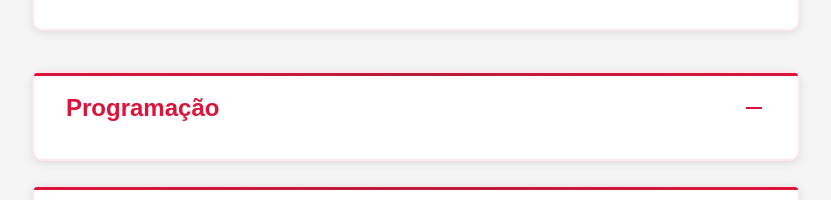
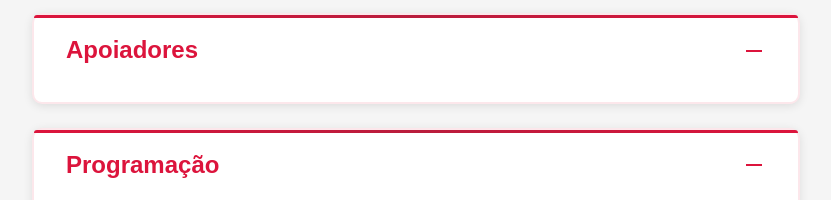
Before and after one commit to noitePolonesa/XVIIINOITEPOLONESA, a plain HTML site: page index.html in a window 1280 px wide. Shown: the part 2584-2784 px from the top of the page, without its empty margins (224-1055 px from the left). Drawn offline with Linux system fonts and the light colour scheme.

Commit message:
Nossos Apoiadores

```diff
--- a/data.js
+++ b/data.js
@@ -35,9 +35,19 @@ const eventData = {
             }
         ]
     },
+    Apoiadores: {
+        title: "Apoiadores",
+        content: "O trabalho da Associação Cultural Polonesa de Itaiópolis só é possível graças ao apoio de instituições que compartilham do compromisso com a preservação e promoção da cultura polonesa em nossa cidade.\n\n",
+        achievements: [
+            "Prefeitura Municipal de Itaiópolis: \n\nA Prefeitura de Itaiópolis é uma parceira fundamental em nossas atividades. Por meio de repasses financeiros, contribui diretamente para a aquisição de trajes típicos utilizados pelo grupo folclórico e para a manutenção das aulas de língua polonesa, beneficiando crianças, jovens e adultos que desejam aprender o idioma e manter vivas as tradições de seus antepassados.\n\n",
+            "Consulado da República da Polônia em Curitiba: \n\nO Consulado da Polônia também tem sido um grande incentivador da cultura em nossa região. Sua colaboração viabiliza duas ações de grande impacto:\n1. Apoio à realização de eventos culturais que promovem a cultura polonesa.\n2. Contribuição para a preservação do patrimônio cultural polonês em Itaiópolis. \n\n - A Colônia de Férias Górale, realizada durante o recesso escolar, que atende cerca de 50 crianças com atividades culturais, recreativas e educativas, todas voltadas à cultura polonesa; \n\n-O apoio à abertura da Casa Polaski ao público, permitindo a realização de eventos e visitas culturais, além de abrigar um lojinha de artesanto e produtos locais.\n\n",
+            "ORPEG (Ośrodek Rozwoju Polskiej Edukacji za Granicą) \n\nA ORPEG, instituição ligada ao governo da Polônia, desempenha um papel essencial no fortalecimento do ensino da língua polonesa em Itaiópolis. Por meio de sua iniciativa, contamos com a presença de um professor nativo, que ministra aulas de polonês à comunidade local, garantindo uma formação linguística de qualidade e ainda mais conectada às raízes da cultura original.\n\n"
+        ]
+    },
     cidade: {
         title: "Itaiópolis... Capital Catarinense da Cultura Polonesa",
-        content: "Itaiópolis é reconhecida como a Capital Catarinense da Cultura Polonesa devido à forte presença de descendentes de imigrantes poloneses e à preservação ativa de suas tradições. O município destaca-se pela rica herança cultural trazida pelos primeiros colonizadores, que, através de danças típicas, festas tradicionais, gastronomia, música e costumes, mantém viva a memória polonesa de geração em geração. \n\nEssa herança cultural é celebrada e fortalecida a cada ano com  passagem das datas de 2 e 3 de maio, datas que se comemoram o dia da Bandeira Polonesa, dia da Constituição Polonesa, Dia da Comunidade Polonesa no Exterior, Dia da Cultura Polonesa em Santa Catarina e Dia da Comunidade Polonesa em Itaiópolis, sendo uma homenagem direta às tradições e contribuições que formaram a identidade cultural do município, reforçando ainda mais o orgulho e a preservação desse legado."
+        content: "Itaiópolis é reconhecida como a Capital Catarinense da Cultura Polonesa devido à forte presença de descendentes de imigrantes poloneses e à preservação ativa de suas tradições. O município destaca-se pela rica herança cultural trazida pelos primeiros colonizadores, que, através de danças típicas, festas tradicionais, gastronomia, música e costumes, mantém viva a memória polonesa de geração em geração. \n\nEssa herança cultural é celebrada e fortalecida a cada ano com  passagem das datas de 2 e 3 de maio, datas que se comemoram o dia da Bandeira Polonesa, dia da Constituição Polonesa, Dia da Comunidade Polonesa no Exterior, Dia da Cultura Polonesa em Santa Catarina e Dia da Comunidade Polonesa em Itaiópolis, sendo uma homenagem direta às tradições e contribuições que formaram a identidade cultural do município, reforçando ainda mais o orgulho e a preservação desse legado.",
+
     },
     grupo: {
         title: "Grupo Folclórico Więzy Polskie",
@@ -88,7 +98,7 @@ const eventData = {
          "Jantar com comidas tradicionais",
          "Baile com músicas típicas",
          "Café colonial na madrugada.",
-         "Lojinha com artesanato e produtos locais.",
+         "Exposição e venda de artesanato e produtos locais.",
          "O evento é realizado com o envolvimento de voluntários da comunidade e atrai moradores e turistas em busca de uma experiência cultural autêntica, marcada pela gastronomia, música, dança e hospitalidade."
        ]
     },
--- a/index.html
+++ b/index.html
@@ -38,8 +38,7 @@
                 </div>
 
                 <div class="sponsors-content">
-                    <p>Agradecemos aos nossos patrocinadores!</p>
-                    <div class="sponsors-logo-container">
+                     <div class="sponsors-logo-container">
                         <img src="image/patrocinadoresjpg.png" alt="Patrocinadores Ouro" class="sponsors-logo">
                     </div>
                 </div>
@@ -107,6 +106,10 @@
                 </div>
             </div>
         </section>
+        <section class="evento" id="Apoiadores">
+            <h2></h2>
+            <p></p>
+        </section>
         <section class="evento" id="programacao">
             <h2></h2>
             <ul></ul>
--- a/populate-content.js
+++ b/populate-content.js
@@ -24,6 +24,7 @@ class ContentManager {
         this.populateListSection('programacao', window.eventData.programacao);
         this.populateSectionWithAchievements('sobre-jantar', window.eventData.sobreJantar, 'preserve-breaks');
         this.populateListSection('integrantes', window.eventData.integrantes);
+        this.populateSectionWithAchievements('Apoiadores', window.eventData.Apoiadores, 'preserve-breaks');
     }
 
     populateMenuSection(sectionId, data) {
@@ -132,8 +133,10 @@ class ContentManager {
         content.textContent = data.content;
         content.classList.add(cssClass);
     }
+
     const existingList = section.querySelector('ul');
     if (existingList) existingList.remove();
+
     if (data.achievements && Array.isArray(data.achievements)) {
         const achievementsList = document.createElement('ul');
         achievementsList.className = 'achievements-list';
@@ -141,6 +144,7 @@ class ContentManager {
         data.achievements.forEach(achievement => {
             const li = document.createElement('li');
             li.textContent = achievement;
+            li.classList.add(cssClass);
             achievementsList.appendChild(li);
         });
 
```
